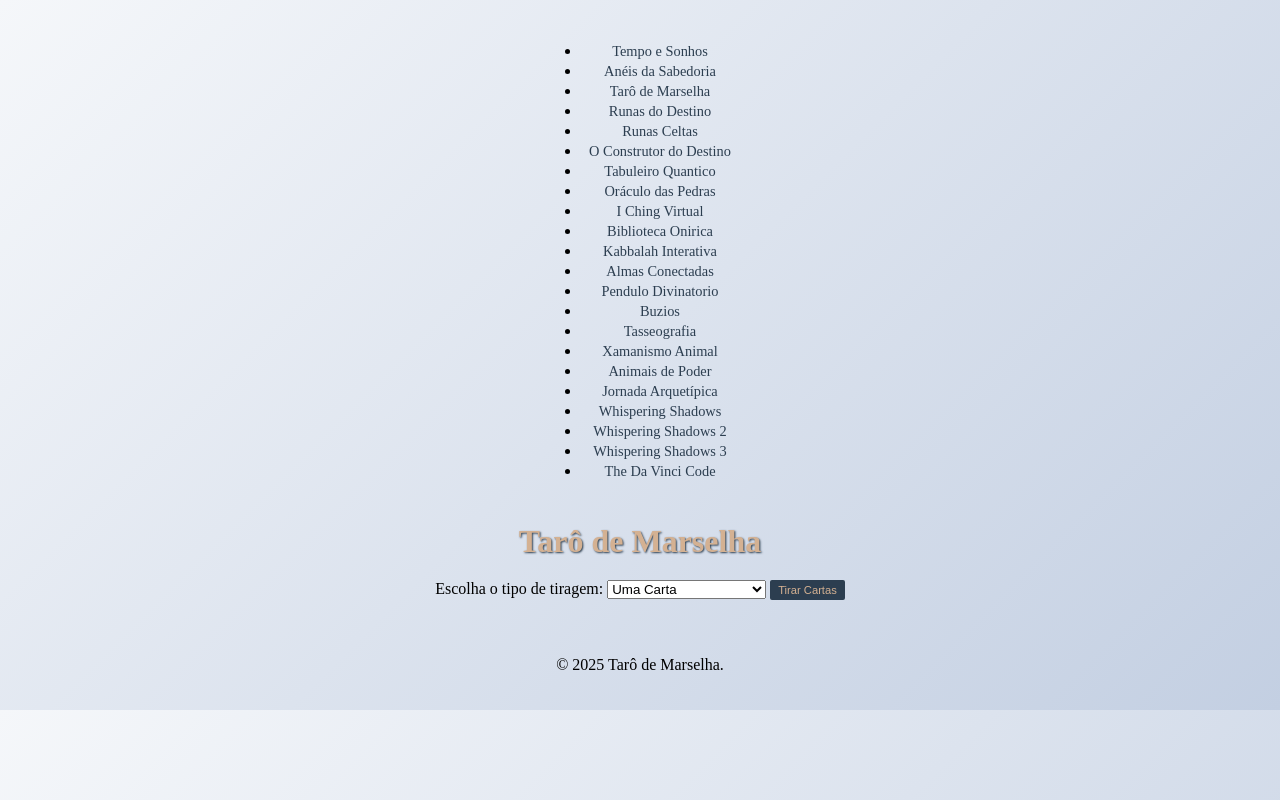
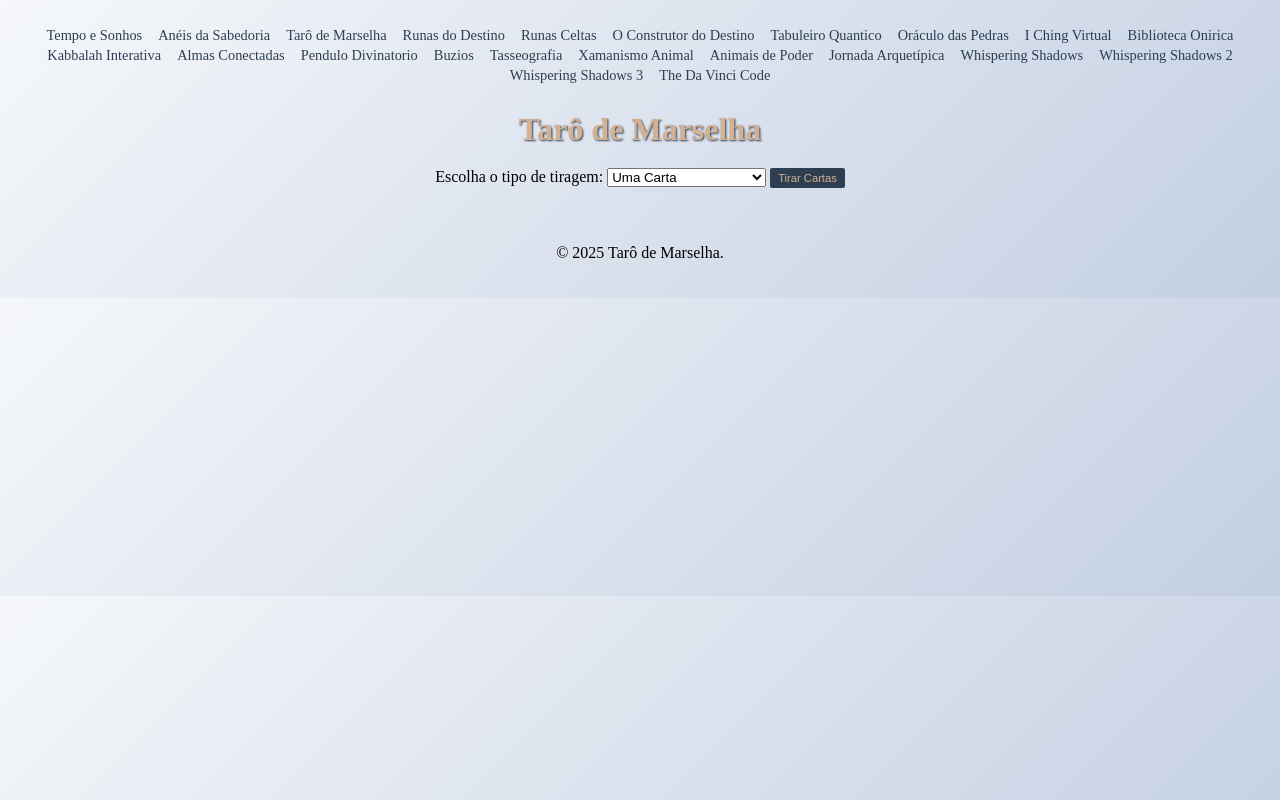
Before and after one commit to alexxanorafa/TarodeMarselha, a plain HTML site: page index.html in a window 1280 px wide. Drawn offline with Linux system fonts and the light colour scheme.

Commit message:
Update index.html

```diff
--- a/index.html
+++ b/index.html
@@ -10,31 +10,28 @@
 
 <body>
     <nav class="menu">
-        <ul>
-            <!-- Cada item de menu dentro de <li> -->
-            <li><a href="https://alexxanorafa.github.io/Tempo_e_Sonhos/" class="menu-item">Tempo e Sonhos</a></li>
-            <li><a href="https://alexxanorafa.github.io/Aneis_da_Sabedoria/" class="menu-item">Anéis da Sabedoria</a></li>
-            <li><a href="https://alexxanorafa.github.io/TarodeMarselha/" class="menu-item">Tarô de Marselha</a></li>
-            <li><a href="https://alexxanorafa.github.io/Runas-do-Destino/" class="menu-item">Runas do Destino</a></li>
-            <li><a href="https://github.com/alexxanorafa/Runas-Celtas/" class="menu-item">Runas Celtas</a></li>
-            <li><a href="https://alexxanorafa.github.io/O-Construtor-do-Destino/" class="menu-item">O Construtor do Destino</a></li>
-            <li><a href="https://alexxanorafa.github.io/Tabuleiro-Quantico/" class="menu-item">Tabuleiro Quantico</a></li>
-            <li><a href="https://alexxanorafa.github.io/Oraculo-das-Pedras/" class="menu-item">Oráculo das Pedras</a></li>
-            <li><a href="https://alexxanorafa.github.io/I-Ching-Virtual/" class="menu-item">I Ching Virtual</a></li>
-            <li><a href="https://alexxanorafa.github.io/Biblioteca-Onirica/" class="menu-item">Biblioteca Onirica</a></li>
-            <li><a href="https://alexxanorafa.github.io/Kabbalah-Interativa/" class="menu-item">Kabbalah Interativa</a></li>
-            <li><a href="https://alexxanorafa.github.io/Almas-Conectadas/" class="menu-item">Almas Conectadas</a></li>
-            <li><a href="https://alexxanorafa.github.io/Pendulo-Divinatorio/" class="menu-item">Pendulo Divinatorio</a></li>
-            <li><a href="https://alexxanorafa.github.io/Buzios/" class="menu-item">Buzios</a></li>
-            <li><a href="https://alexxanorafa.github.io/Tasseografia/" class="menu-item">Tasseografia</a></li>
-            <li><a href="https://alexxanorafa.github.io/Xamanismo-Animal/" class="menu-item">Xamanismo Animal</a></li>
-            <li><a href="https://alexxanorafa.github.io/Animais-de-Poder/" class="menu-item">Animais de Poder</a></li>
-            <li><a href="https://alexxanorafa.github.io/Jornada-Arquetipica/" class="menu-item">Jornada Arquetípica</a></li>
-            <li><a href="https://alexxanorafa.github.io/Whispering-Shadows/" class="menu-item">Whispering Shadows</a></li>
-            <li><a href="https://alexxanorafa.github.io/Whispering-Shadows-2/" class="menu-item">Whispering Shadows 2</a></li>
-            <li><a href="https://alexxanorafa.github.io/Whispering-Shadows-3/" class="menu-item">Whispering Shadows 3</a></li>
-            <li><a href="https://alexxanorafa.github.io/The-Da-Vinci-Code/" class="menu-item">The Da Vinci Code</a></li>
-        </ul>
+            <a href="https://alexxanorafa.github.io/Tempo_e_Sonhos/" class="menu-item">Tempo e Sonhos</a>
+            <a href="https://alexxanorafa.github.io/Aneis_da_Sabedoria/" class="menu-item">Anéis da Sabedoria</a>
+            <a href="https://alexxanorafa.github.io/TarodeMarselha/" class="menu-item">Tarô de Marselha</a>
+            <a href="https://alexxanorafa.github.io/Runas-do-Destino/" class="menu-item">Runas do Destino</a>
+            <a href="https://github.com/alexxanorafa/Runas-Celtas/" class="menu-item">Runas Celtas</a>
+            <a href="https://alexxanorafa.github.io/O-Construtor-do-Destino/" class="menu-item">O Construtor do Destino</a>
+            <a href="https://alexxanorafa.github.io/Tabuleiro-Quantico/" class="menu-item">Tabuleiro Quantico</a>
+            <a href="https://alexxanorafa.github.io/Oraculo-das-Pedras/" class="menu-item">Oráculo das Pedras</a>
+            <a href="https://alexxanorafa.github.io/I-Ching-Virtual/" class="menu-item">I Ching Virtual</a>
+            <a href="https://alexxanorafa.github.io/Biblioteca-Onirica/" class="menu-item">Biblioteca Onirica</a>
+            <a href="https://alexxanorafa.github.io/Kabbalah-Interativa/" class="menu-item">Kabbalah Interativa</a>
+            <a href="https://alexxanorafa.github.io/Almas-Conectadas/" class="menu-item">Almas Conectadas</a>
+            <a href="https://alexxanorafa.github.io/Pendulo-Divinatorio/" class="menu-item">Pendulo Divinatorio</a>
+            <a href="https://alexxanorafa.github.io/Buzios/" class="menu-item">Buzios</a>
+            <a href="https://alexxanorafa.github.io/Tasseografia/" class="menu-item">Tasseografia</a>
+            <a href="https://alexxanorafa.github.io/Xamanismo-Animal/" class="menu-item">Xamanismo Animal</a>
+            <a href="https://alexxanorafa.github.io/Animais-de-Poder/" class="menu-item">Animais de Poder</a>
+            <a href="https://alexxanorafa.github.io/Jornada-Arquetipica/" class="menu-item">Jornada Arquetípica</a>
+            <a href="https://alexxanorafa.github.io/Whispering-Shadows/" class="menu-item">Whispering Shadows</a>
+            <a href="https://alexxanorafa.github.io/Whispering-Shadows-2/" class="menu-item">Whispering Shadows 2</a>
+            <a href="https://alexxanorafa.github.io/Whispering-Shadows-3/" class="menu-item">Whispering Shadows 3</a>
+            <a href="https://alexxanorafa.github.io/The-Da-Vinci-Code/" class="menu-item">The Da Vinci Code</a>
       </nav>
 
   <header>
```
